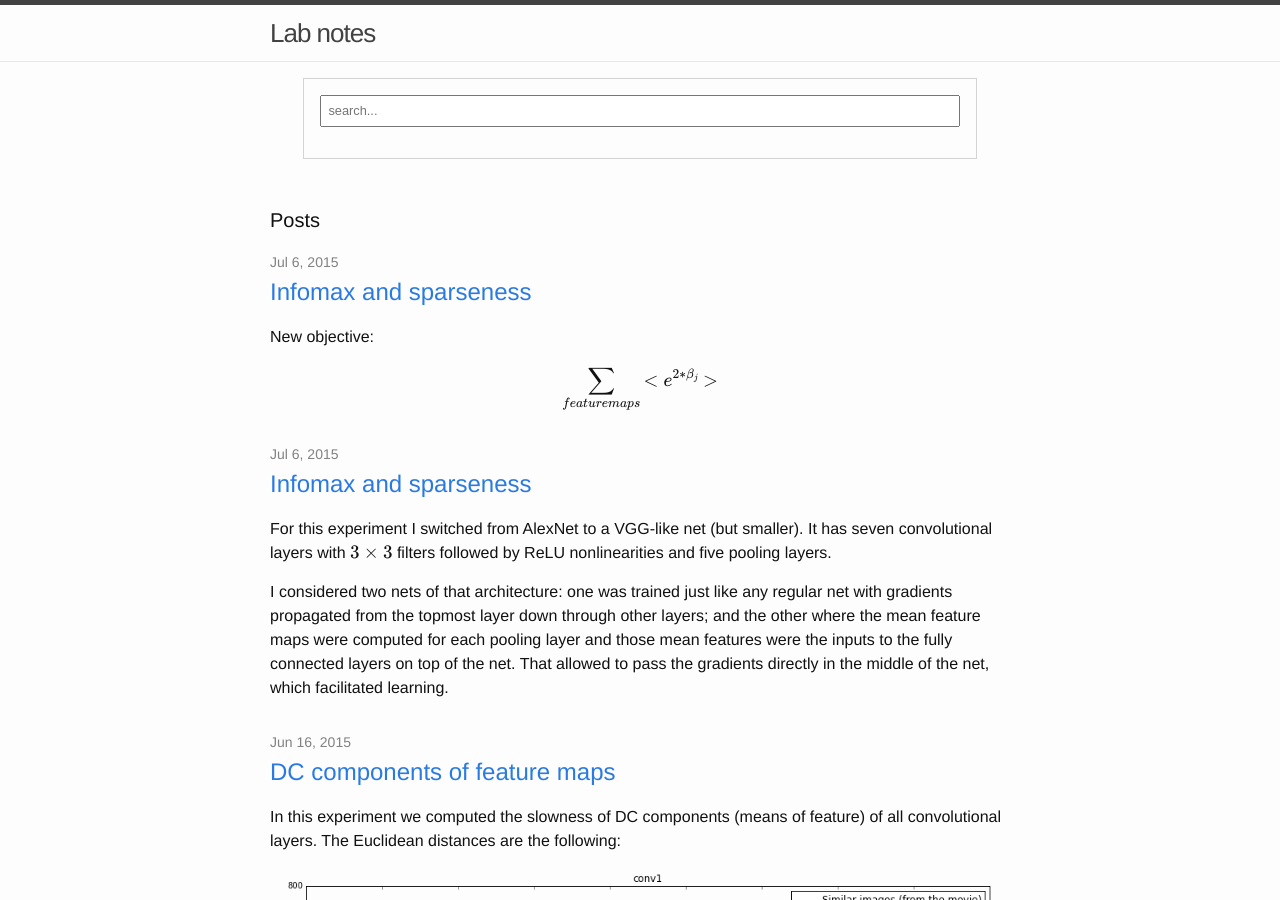
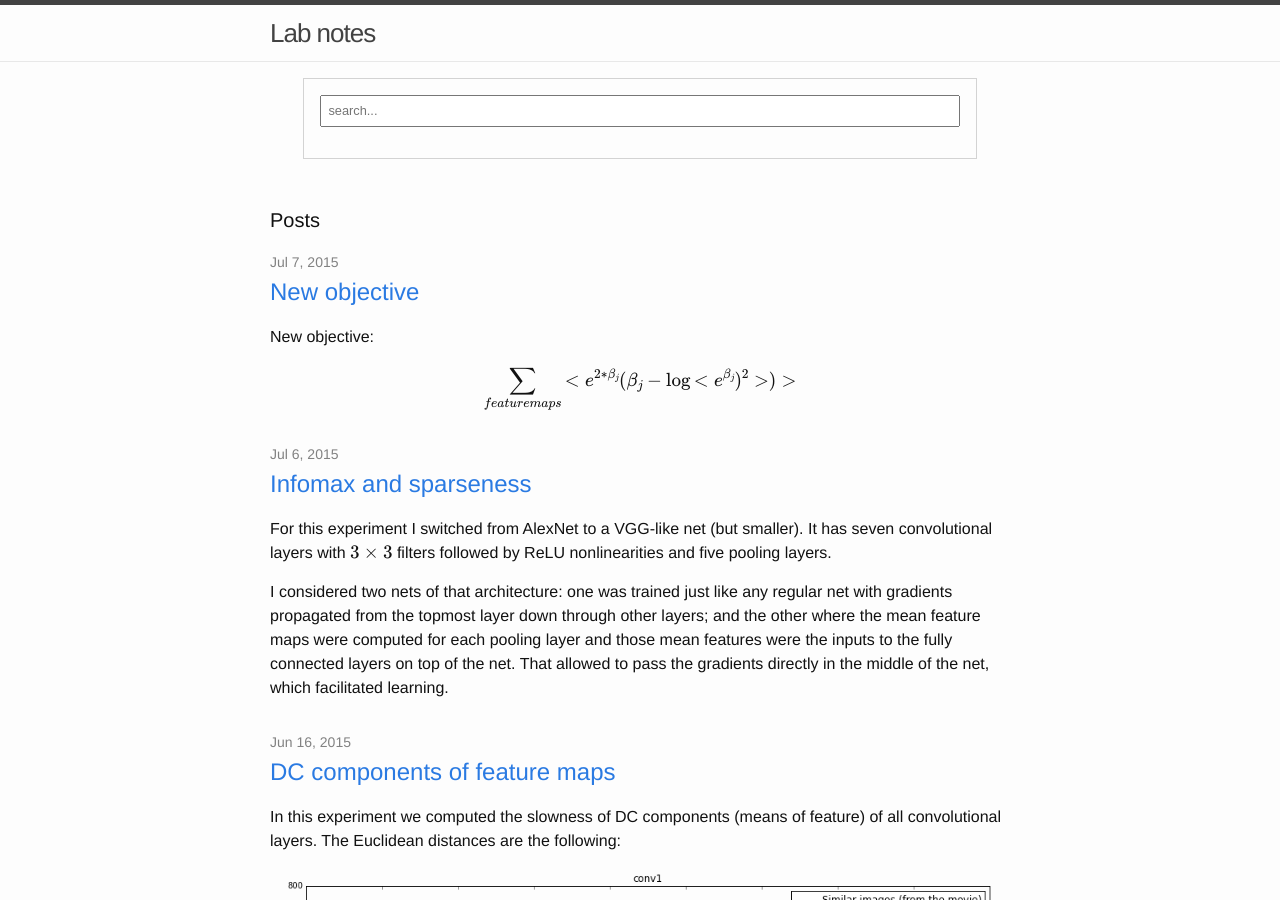
Before and after one commit to ivust/blog, a Jekyll site: the page built from index.html, in a window 1280 px wide and 900 px high. Built offline with Jekyll 4.4.1, drawn with Linux system fonts in a browser that asks for light colours; formulas are drawn with MathJax 3.

Commit message:
add new post

```diff
--- a/_posts/2015-07-07-new-objective.md
+++ b/_posts/2015-07-07-new-objective.md
@@ -1,10 +1,10 @@
 ---
 layout: post
-title:  "Infomax and sparseness"
+title:  "New objective"
 comments: true
-date:   2015-07-06 23:48:00
+date:   2015-07-07 23:48:00
 ---
 
 New objective:
 
-$$ \sum\limits_{feature maps} {< e^{2*\beta_j} >} $$
+$$ \sum\limits_{feature maps} {< e^{2*\beta_j} ( \beta_j - \log{< e^{\beta_j} )^2 >} )>} $$
```
